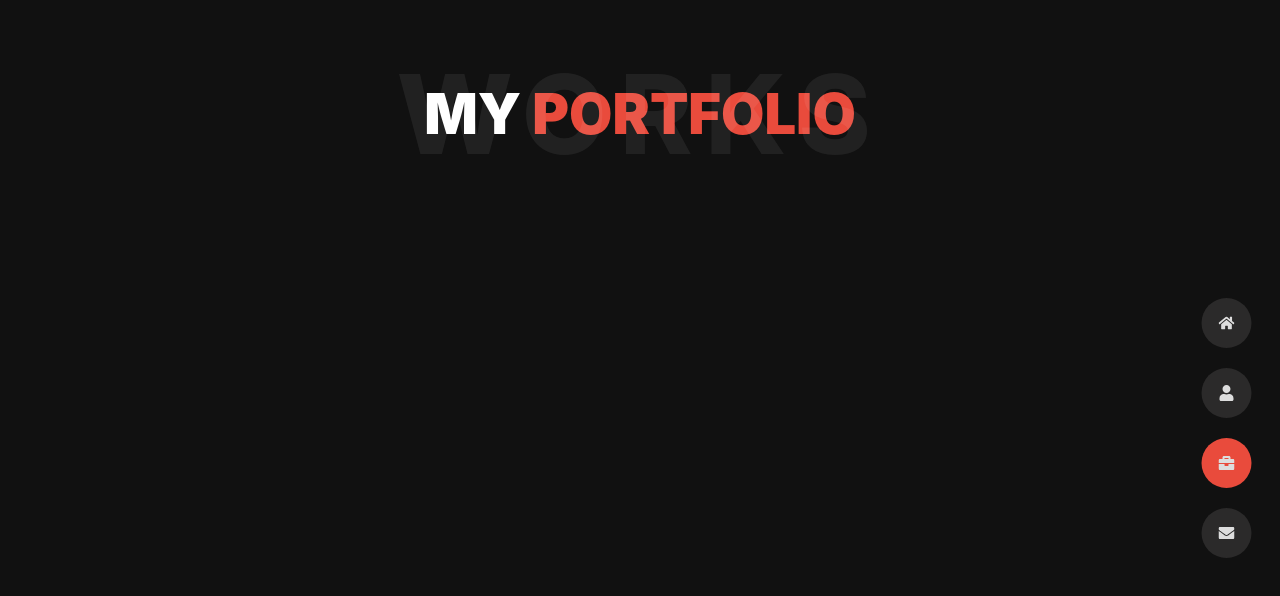
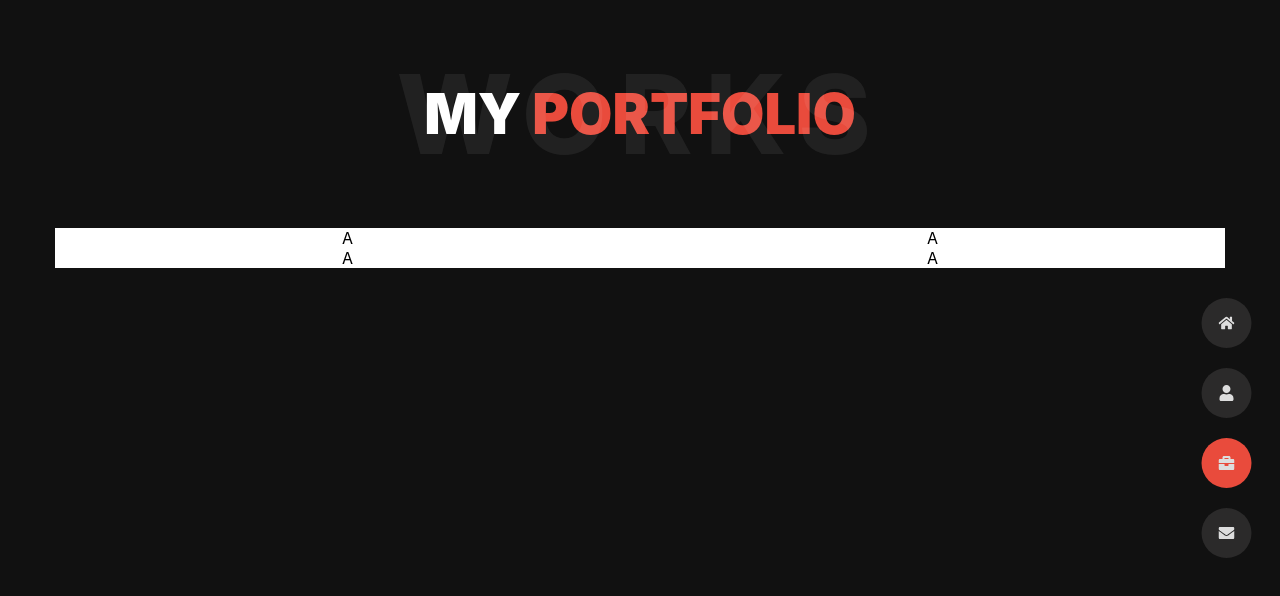
Before and after one commit to kaayush71/portfolio, a React (Create React App) app: page /work in a window 1280 px wide. Shown: the top 596 px of the page. Built offline with nearby package versions, Linux system fonts and the light colour scheme; the HTML template or start-up script is replaced by a standard one.

Commit message:
fixed Warning

```diff
--- a/src/pages/workPage/workPage.jsx
+++ b/src/pages/workPage/workPage.jsx
@@ -11,6 +11,12 @@ export default function WorkPage() {
           </h1>
           <span className={styles.sub}>Works</span>
         </div>
+        <div className={styles.grid}>
+          <div className={styles.card}>A</div>
+          <div className={styles.card}>A</div>
+          <div className={styles.card}>A</div>
+          <div className={styles.card}>A</div>
+        </div>
       </div>
     </div>
   );
--- a/src/pages/workPage/workPage.module.scss
+++ b/src/pages/workPage/workPage.module.scss
@@ -56,3 +56,9 @@
   color: rgba(255, 255, 255, 0.07);
   letter-spacing: 0.8rem;
 }
+
+.grid {
+  display: grid;
+  background-color: white;
+  grid-template-columns: repeat(auto-fit, minmax(400px, 1fr));
+}
```
